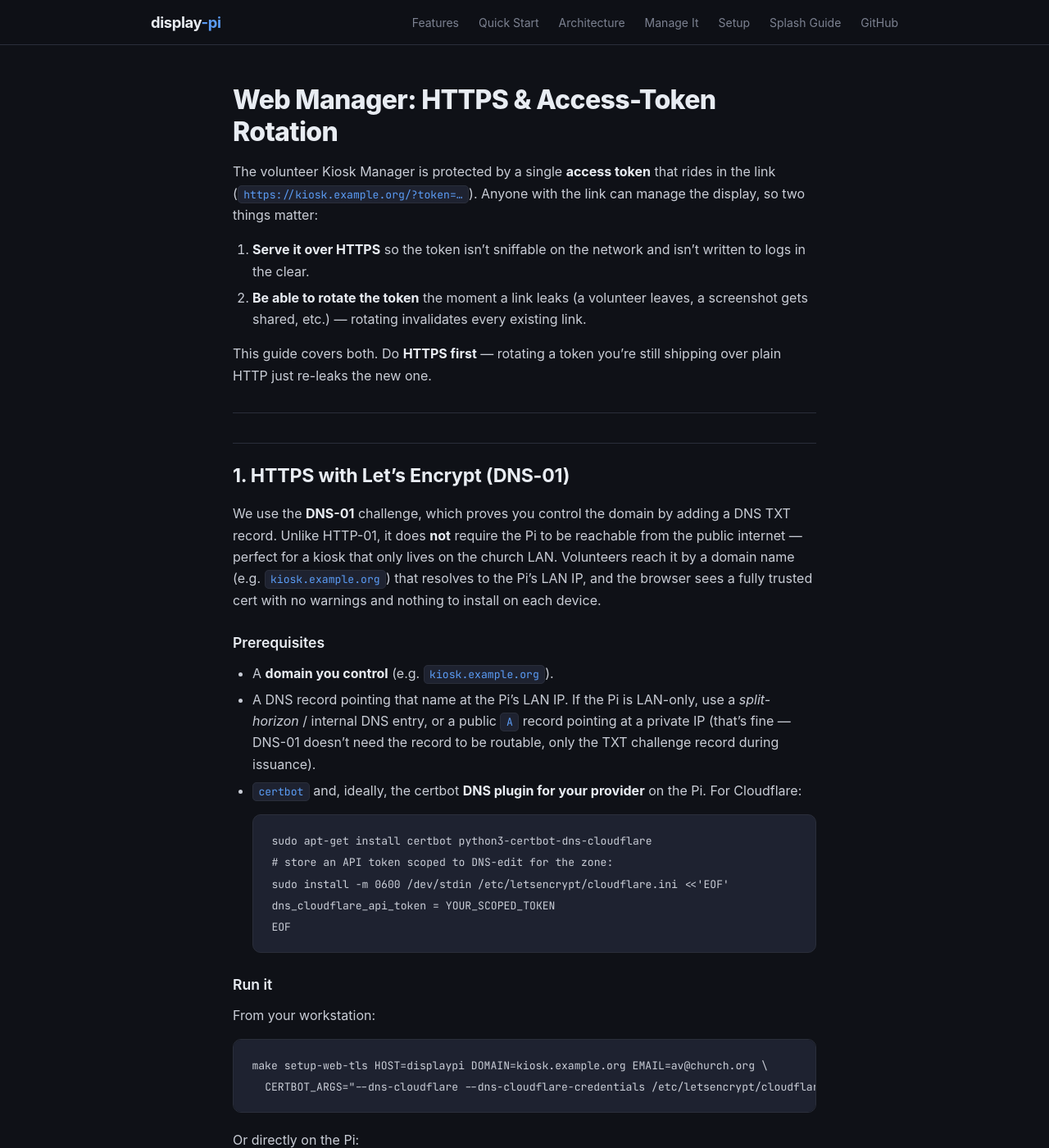
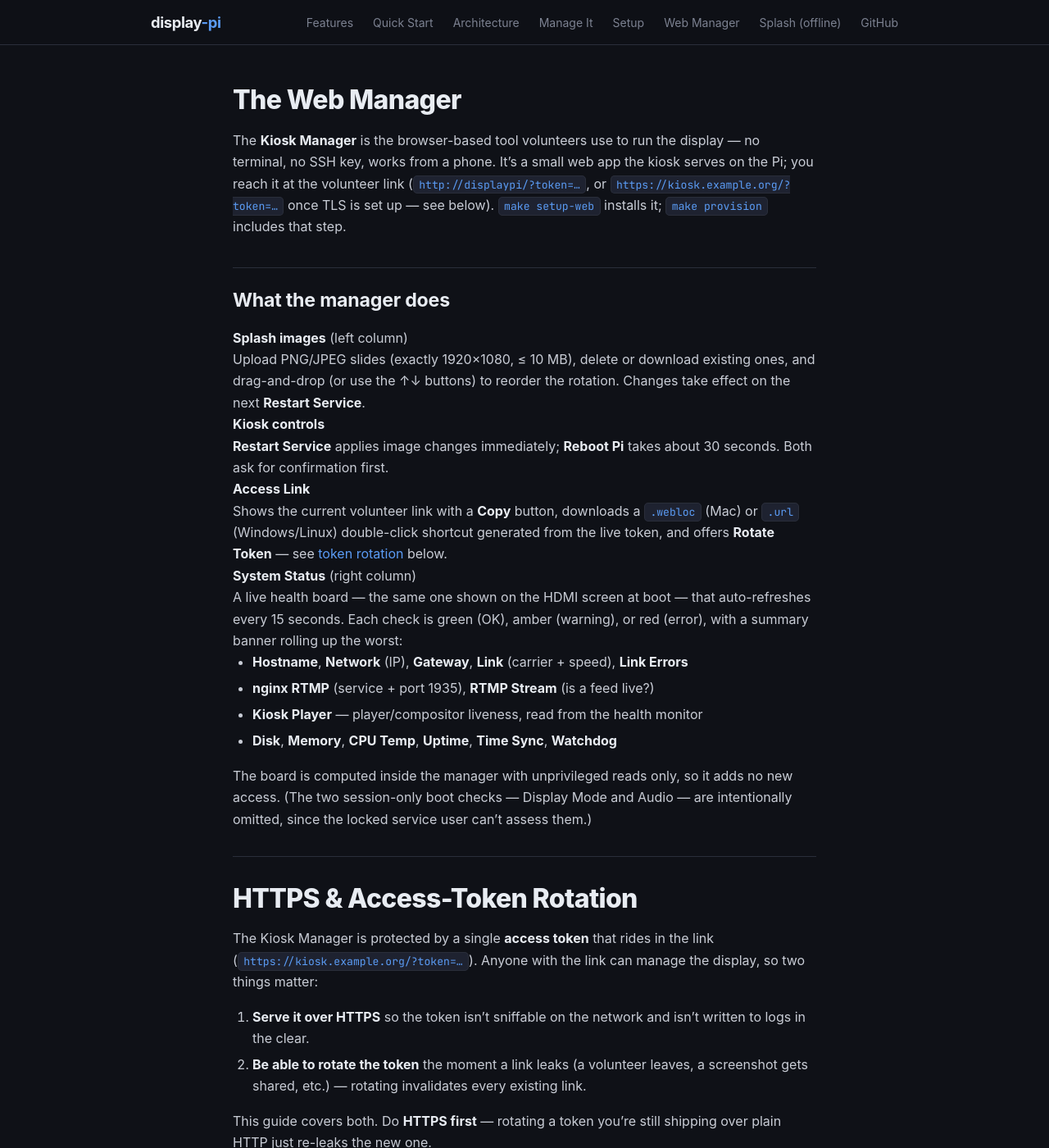
Before and after one commit to dmcbane/display-pi, a Jekyll site: the page built from docs/web-manager-https.md, in a window 1280 px wide and 1400 px high. Shown: the whole window at 82% size. Built offline with Jekyll 4.4.1, drawn with Linux system fonts in a browser that asks for light colours.

Commit message:
docs: add root README and refresh site to current feature set
The repo had no root README, and the GitHub Pages site had drifted well behind
the web-manager work (HTTPS, token rotation, cookie auth, status board).

- Add README.md: purpose, runtime flow, quick start, web-manager + console
  management (web primary, SSH bundle noted as offline fallback), security
  model, project layout, testing. Links to the docs site rather than
  duplicating step-by-step guides; references version via CHANGELOG/Releases
  instead of hard-coding it.
- docs/index.html: replace the stale v0.16.0 hero badge with a Releases link;
  add a System Status board feature card; update the management section to the
  current auth model (hardened persistent cookie + rotatable link + optional
  HTTPS) with a setup-web-tls block; add Web Manager & HTTPS button and relabel
  the splash button as the offline path.
- docs/_includes/nav.html: add "Web Manager" link (de-orphans
  web-manager-https.md); relabel "Splash Guide" -> "Splash (offline)".
- docs/web-manager-https.md: retitle and add a "What the manager does" intro
  that documents the System Status board and its checks (previously undocumented
  anywhere).
- docs/admin-splash-update.md: add YAML front matter so Jekyll renders it as
  HTML instead of raw Markdown; mark it the offline/SSH fallback.
- docs/volunteer-splash-update.md, docs/setup-guide.md: point to the web manager
  as primary; cross-link the web-manager guide.
- CHANGELOG.md: fix ordering (0.21.0 above 0.20.1) and restore the missing
  blank line between the entries.

Docs-only; no VERSION bump. Full suite 431/431.

Co-Authored-By: Claude Opus 4.8 (1M context) <noreply@anthropic.com>

```diff
--- a/docs/_includes/nav.html
+++ b/docs/_includes/nav.html
@@ -7,7 +7,8 @@
       <li><a href="index.html#architecture">Architecture</a></li>
       <li><a href="index.html#management">Manage It</a></li>
       <li><a href="setup-guide.html">Setup</a></li>
-      <li><a href="volunteer-splash-update.html">Splash Guide</a></li>
+      <li><a href="web-manager-https.html">Web Manager</a></li>
+      <li><a href="volunteer-splash-update.html">Splash (offline)</a></li>
       <li><a href="https://github.com/dmcbane/display-pi">GitHub</a></li>
     </ul>
   </div>
--- a/docs/web-manager-https.md
+++ b/docs/web-manager-https.md
@@ -1,11 +1,54 @@
 ---
-title: Web Manager HTTPS & Token Rotation — display-pi
-description: Put the volunteer Kiosk Manager behind HTTPS with a Let's Encrypt cert, and rotate its access token when a link leaks.
+title: "Web Manager — Splash, Status, HTTPS & Tokens — display-pi"
+description: What the browser-based Kiosk Manager does, plus putting it behind HTTPS with Let's Encrypt and rotating its access token when a link leaks.
 ---
 
-# Web Manager: HTTPS & Access-Token Rotation
+# The Web Manager
 
-The volunteer Kiosk Manager is protected by a single **access token** that
+The **Kiosk Manager** is the browser-based tool volunteers use to run the
+display — no terminal, no SSH key, works from a phone. It's a small web app the
+kiosk serves on the Pi; you reach it at the volunteer link
+(`http://displaypi/?token=…`, or `https://kiosk.example.org/?token=…` once TLS
+is set up — see below). `make setup-web` installs it; `make provision` includes
+that step.
+
+## What the manager does
+
+**Splash images** (left column)
+: Upload PNG/JPEG slides (exactly 1920×1080, ≤ 10 MB), delete or download
+  existing ones, and drag-and-drop (or use the ↑↓ buttons) to reorder the
+  rotation. Changes take effect on the next **Restart Service**.
+
+**Kiosk controls**
+: **Restart Service** applies image changes immediately; **Reboot Pi** takes
+  about 30 seconds. Both ask for confirmation first.
+
+**Access Link**
+: Shows the current volunteer link with a **Copy** button, downloads a
+  `.webloc` (Mac) or `.url` (Windows/Linux) double-click shortcut generated from
+  the live token, and offers **Rotate Token** — see
+  [token rotation](#2-rotating-the-access-token) below.
+
+**System Status** (right column)
+: A live health board — the same one shown on the HDMI screen at boot — that
+  auto-refreshes every 15 seconds. Each check is green (OK), amber (warning), or
+  red (error), with a summary banner rolling up the worst:
+
+  - **Hostname**, **Network** (IP), **Gateway**, **Link** (carrier + speed),
+    **Link Errors**
+  - **nginx RTMP** (service + port 1935), **RTMP Stream** (is a feed live?)
+  - **Kiosk Player** — player/compositor liveness, read from the health monitor
+  - **Disk**, **Memory**, **CPU Temp**, **Uptime**, **Time Sync**, **Watchdog**
+
+  The board is computed inside the manager with unprivileged reads only, so it
+  adds no new access. (The two session-only boot checks — Display Mode and Audio
+  — are intentionally omitted, since the locked service user can't assess them.)
+
+---
+
+# HTTPS & Access-Token Rotation
+
+The Kiosk Manager is protected by a single **access token** that
 rides in the link (`https://kiosk.example.org/?token=…`). Anyone with the link
 can manage the display, so two things matter:
 
```
Also changed, not shown: docs/admin-splash-update.md (+9 -0 lines), docs/index.html (+23 -7 lines), docs/setup-guide.md (+17 -3 lines), docs/volunteer-splash-update.md (+5 -0 lines), CHANGELOG.md, README.md (added).
